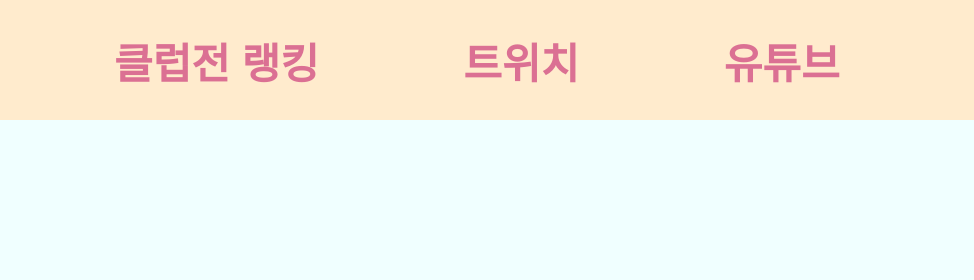
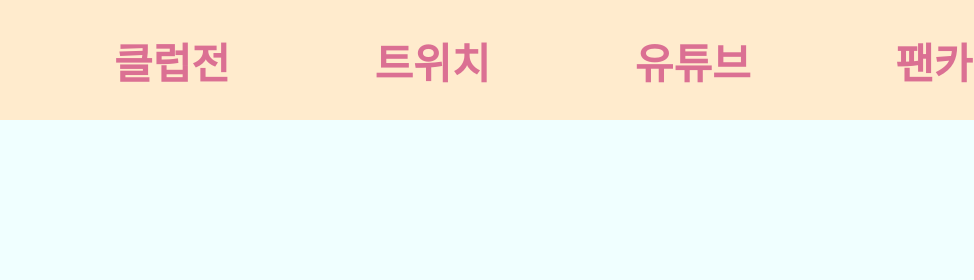
Before and after one commit to hujjt123/jilongjirong, a plain HTML site: page index.html in a window 1280 px wide. Shown: the top 280 px of the page, 306-1280 px from the left. Drawn offline with Linux system fonts and the light colour scheme.

Commit message:
2205081117

```diff
--- a/index.html
+++ b/index.html
@@ -19,7 +19,7 @@
         </div>
 
         <div class="nav-item2">
-            <a href="https://jilongjilong-rank.netlify.app/" class="nav-item">클럽전 랭킹</a>
+            <a href="https://jilongjilong-rank.netlify.app/" class="nav-item">클럽전</a>
             <a href="https://www.twitch.tv/dhdtufdl1?lang=ko" class="nav-item">트위치</a>
             <a href="https://www.youtube.com/channel/UCw7FqLmYfW-nAVhEd_grcZg" class="nav-item">유튜브</a>
             <a href="http://cafe.naver.com/dhdtufdl1" class="nav-item">팬카페
```
